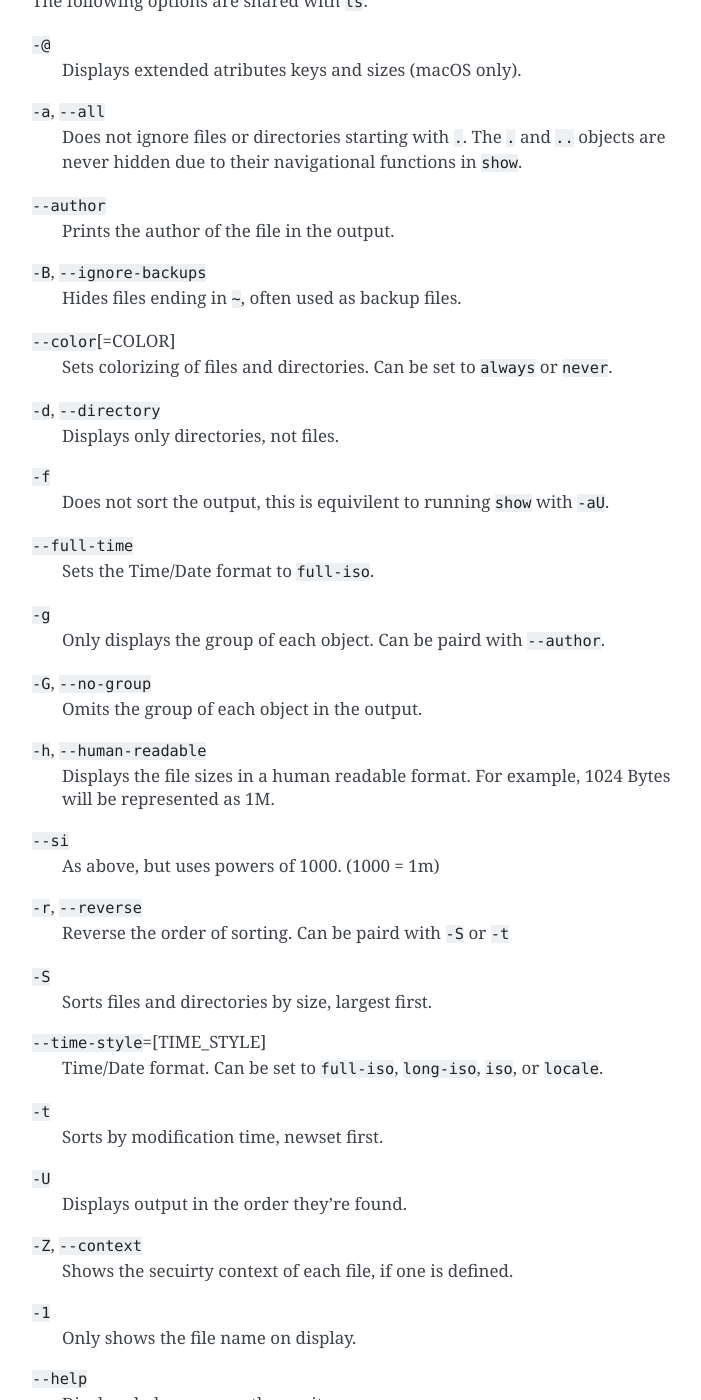
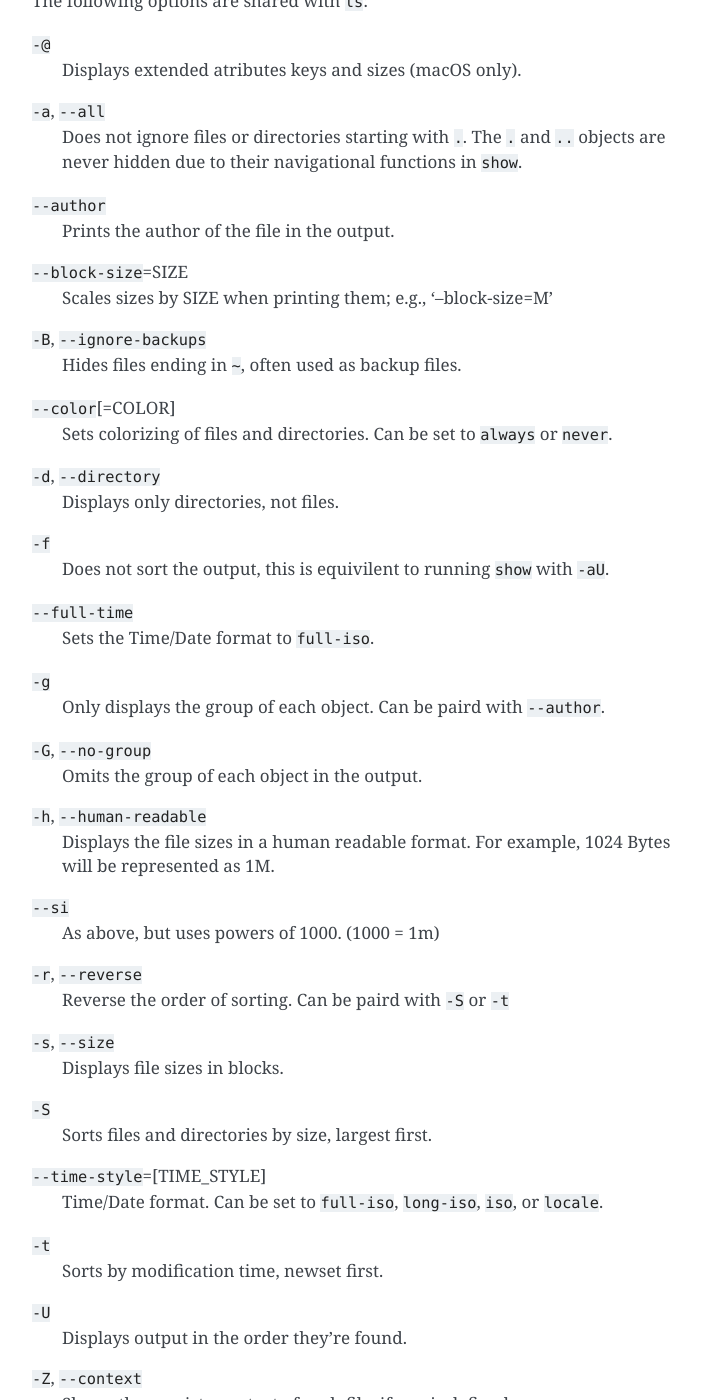
Before and after one commit to roberthawdon/dfshow, a Sphinx documentation site: the page built from docs/source/show.rst, in a window 1280 px wide and 1400 px high, scrolled down 806 px. Shown: the whole window, without its empty margins (388-1089 px from the left). Built offline with Sphinx 7.4.7, drawn with Linux system fonts in a browser that asks for light colours; some of the changed text lies outside the part shown.

Commit message:
Updated documentation and version for potential release

```diff
--- a/docs/source/conf.py
+++ b/docs/source/conf.py
@@ -20,7 +20,7 @@
 # -- Project information -----------------------------------------------------
 
 project = 'Directory File Show (DF-SHOW)'
-copyright = '2020, Robert Ian Hawdon'
+copyright = '2021, Robert Ian Hawdon'
 author = 'Robert Ian Hawdon'
 
 # The short X.Y version
--- a/docs/source/show.rst
+++ b/docs/source/show.rst
@@ -27,6 +27,9 @@ The following options are shared with ``ls``:
 
 ``--author``
   Prints the author of the file in the output.
+
+``--block-size``\ =SIZE
+  Scales sizes by SIZE when printing them; e.g., '--block-size=M'
 
 ``-B``, ``--ignore-backups``
   Hides files ending in ``~``, often used as backup files.
@@ -61,6 +64,9 @@ The following options are shared with ``ls``:
 
 ``-r``, ``--reverse``
   Reverse the order of sorting. Can be paird with ``-S`` or ``-t``
+
+``-s``, ``--size``
+  Displays file sizes in blocks.
 
 ``-S``
   Sorts files and directories by size, largest first.
```
Also changed, not shown: 5 other files.
